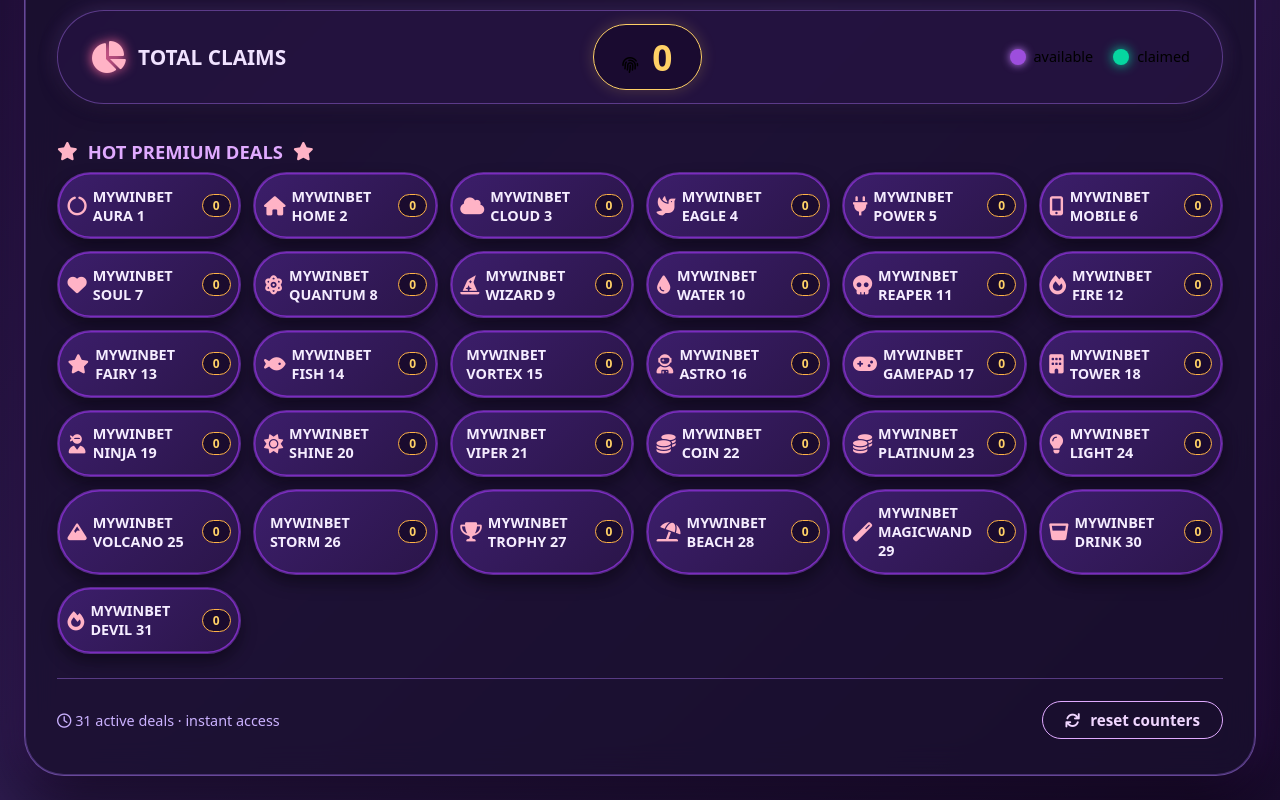
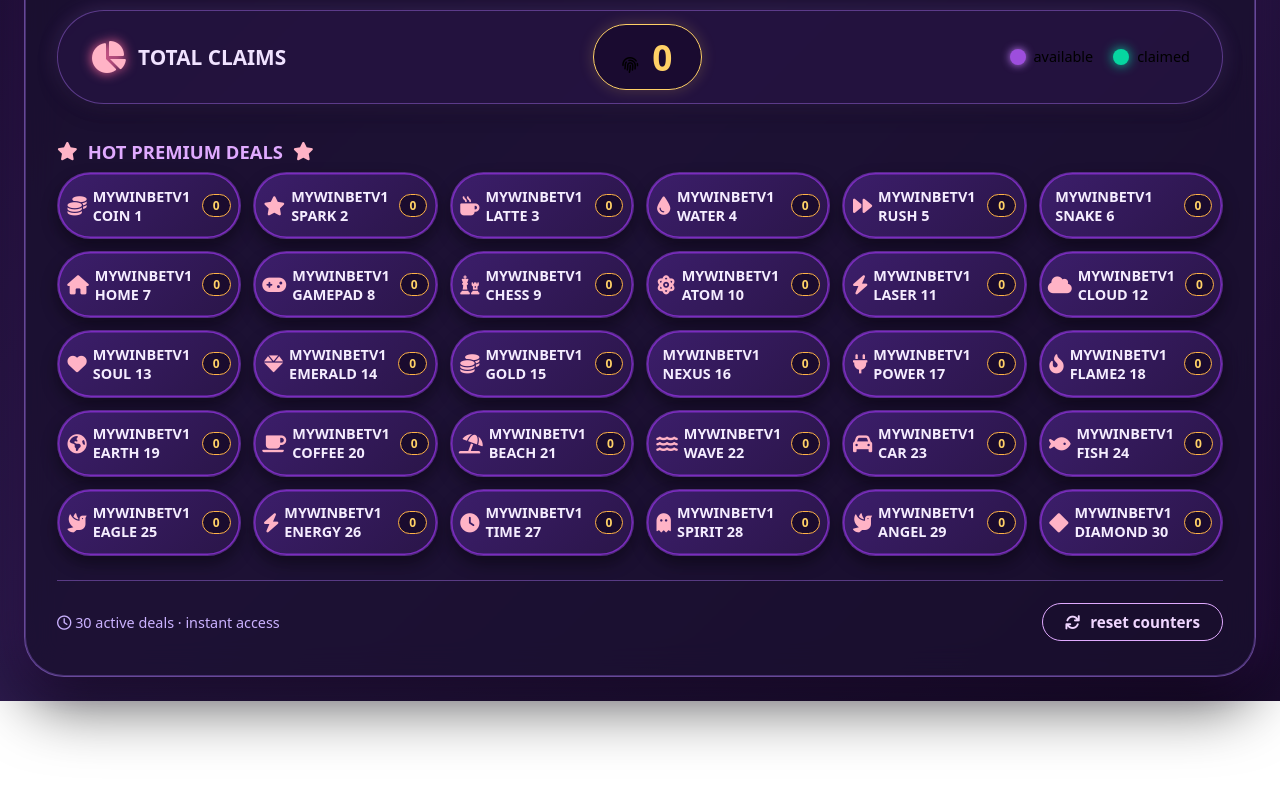
Before and after one commit to loveelywin/Mywinbet, a plain HTML site: page index.html in a window 1280 px wide. Shown: the part 468-1268 px from the top of the page. After the commit the page ends 1169 px from the top, so only its background shows below. Drawn offline with Linux system fonts and the light colour scheme.

Commit message:
Update index.html

```diff
--- a/index.html
+++ b/index.html
@@ -3,7 +3,7 @@
 <head>
     <meta charset="UTF-8">
     <meta name="viewport" content="width=device-width, initial-scale=1.0, user-scalable=yes">
-    <title>⚡ Mywinbet · HOT DEALS 🔥</title>
+    <title>⚡ Mywinbetv1 · HOT DEALS 🔥</title>
     <link rel="preconnect" href="https://cdnjs.cloudflare.com">
     <link rel="stylesheet" href="https://cdnjs.cloudflare.com/ajax/libs/font-awesome/6.0.0-beta3/css/all.min.css">
     <style>
@@ -245,8 +245,8 @@
 </head>
 <body>
 <div class="offer-card">
-    <h1><i class="fas fa-crown"></i> Mywinbet DEAL ZONE <i class="fas fa-bolt"></i></h1>
-    <div class="sub-head"><i class="fas fa-fire-flame-curved"></i> 31 PREMIUM OFFERS · ALL ACTIVE <i class="fas fa-gem"></i></div>
+    <h1><i class="fas fa-crown"></i> Mywinbetv1 DEAL ZONE <i class="fas fa-bolt"></i></h1>
+    <div class="sub-head"><i class="fas fa-fire-flame-curved"></i> 30 PREMIUM OFFERS · ALL ACTIVE <i class="fas fa-gem"></i></div>
 
     <div class="popup-settings-wrapper">
         <button class="popup-settings-btn" onclick="openPopupSettings()"><i class="fas fa-cog"></i> ALLOW POPUPS FIRST (OPEN SETTINGS)</button>
@@ -276,80 +276,78 @@
     <div class="section-label"><i class="fas fa-star"></i> HOT PREMIUM DEALS <i class="fas fa-star"></i></div>
     <div class="btn-grid" id="offerGrid">
         <!-- 1 -->
-        <a href="https://asiafilm.org/4/a92457d87110d1242ea266958f9ee656" target="_blank" rel="noopener noreferrer" class="offer-btn" id="btn_1" bn="1"><i class="fas fa-circle-notch"></i> MYWINBET AURA 1 <span class="click-counter" id="count_1">0</span></a>
+        <a href="https://asiafilm.org/4/526624bd90117bd719c4babf59e2bc68" target="_blank" rel="noopener noreferrer" class="offer-btn" id="btn_1" bn="1"><i class="fas fa-coins"></i> MYWINBETV1 COIN 1 <span class="click-counter" id="count_1">0</span></a>
         <!-- 2 -->
-        <a href="https://asiafilm.org/4/93e6f043a6fd8b91bee892e35c5de882" target="_blank" rel="noopener noreferrer" class="offer-btn" id="btn_2" bn="2"><i class="fas fa-home"></i> MYWINBET HOME 2 <span class="click-counter" id="count_2">0</span></a>
+        <a href="https://asiafilm.org/4/0c4b79f862023f7df338f7966811cb5d" target="_blank" rel="noopener noreferrer" class="offer-btn" id="btn_2" bn="2"><i class="fas fa-star"></i> MYWINBETV1 SPARK 2 <span class="click-counter" id="count_2">0</span></a>
         <!-- 3 -->
-        <a href="https://asiafilm.org/4/914c4570785db85f7ccd561bb7626aaf" target="_blank" rel="noopener noreferrer" class="offer-btn" id="btn_3" bn="3"><i class="fas fa-cloud"></i> MYWINBET CLOUD 3 <span class="click-counter" id="count_3">0</span></a>
+        <a href="https://asiafilm.org/4/1259a3b84419f1ecb12df7a8db3ef78f" target="_blank" rel="noopener noreferrer" class="offer-btn" id="btn_3" bn="3"><i class="fas fa-mug-hot"></i> MYWINBETV1 LATTE 3 <span class="click-counter" id="count_3">0</span></a>
         <!-- 4 -->
-        <a href="https://asiafilm.org/4/4113193dc0a4c558c852d537b5bd79f8" target="_blank" rel="noopener noreferrer" class="offer-btn" id="btn_4" bn="4"><i class="fas fa-dove"></i> MYWINBET EAGLE 4 <span class="click-counter" id="count_4">0</span></a>
+        <a href="https://asiafilm.org/4/0adad533c2e094681f2db29dbec9a7fe" target="_blank" rel="noopener noreferrer" class="offer-btn" id="btn_4" bn="4"><i class="fas fa-droplet"></i> MYWINBETV1 WATER 4 <span class="click-counter" id="count_4">0</span></a>
         <!-- 5 -->
-        <a href="https://asiafilm.org/4/d029d17719a0431264baf5af5f99b73e" target="_blank" rel="noopener noreferrer" class="offer-btn" id="btn_5" bn="5"><i class="fas fa-plug"></i> MYWINBET POWER 5 <span class="click-counter" id="count_5">0</span></a>
+        <a href="https://asiafilm.org/4/071fd292f837ebf9d6def06494116560" target="_blank" rel="noopener noreferrer" class="offer-btn" id="btn_5" bn="5"><i class="fas fa-forward"></i> MYWINBETV1 RUSH 5 <span class="click-counter" id="count_5">0</span></a>
         <!-- 6 -->
-        <a href="https://asiafilm.org/4/355fffff7c2ec4558a045ef4ed056ca3" target="_blank" rel="noopener noreferrer" class="offer-btn" id="btn_6" bn="6"><i class="fas fa-mobile-alt"></i> MYWINBET MOBILE 6 <span class="click-counter" id="count_6">0</span></a>
+        <a href="https://asiafilm.org/4/944e774b69c8eb2adc666c2b2ae49c41" target="_blank" rel="noopener noreferrer" class="offer-btn" id="btn_6" bn="6"><i class="fas fa-staff-snake"></i> MYWINBETV1 SNAKE 6 <span class="click-counter" id="count_6">0</span></a>
         <!-- 7 -->
-        <a href="https://asiafilm.org/4/ce146bfeba036589c2efa0fee5b46088" target="_blank" rel="noopener noreferrer" class="offer-btn" id="btn_7" bn="7"><i class="fas fa-heart"></i> MYWINBET SOUL 7 <span class="click-counter" id="count_7">0</span></a>
+        <a href="https://asiafilm.org/4/babbe00760a8efb1e131862a8de6174a" target="_blank" rel="noopener noreferrer" class="offer-btn" id="btn_7" bn="7"><i class="fas fa-home"></i> MYWINBETV1 HOME 7 <span class="click-counter" id="count_7">0</span></a>
         <!-- 8 -->
-        <a href="https://asiafilm.org/4/b3635ef8bef0cef76b431f8c9030455e" target="_blank" rel="noopener noreferrer" class="offer-btn" id="btn_8" bn="8"><i class="fas fa-atom"></i> MYWINBET QUANTUM 8 <span class="click-counter" id="count_8">0</span></a>
+        <a href="https://asiafilm.org/4/46772562a2459494cde9834097875e3a" target="_blank" rel="noopener noreferrer" class="offer-btn" id="btn_8" bn="8"><i class="fas fa-gamepad"></i> MYWINBETV1 GAMEPAD 8 <span class="click-counter" id="count_8">0</span></a>
         <!-- 9 -->
-        <a href="https://asiafilm.org/4/e483e51bee85addd8e18b4b19a9daeb7" target="_blank" rel="noopener noreferrer" class="offer-btn" id="btn_9" bn="9"><i class="fas fa-hat-wizard"></i> MYWINBET WIZARD 9 <span class="click-counter" id="count_9">0</span></a>
+        <a href="https://asiafilm.org/4/e6977f57cd642e66958cea2d0cd38071" target="_blank" rel="noopener noreferrer" class="offer-btn" id="btn_9" bn="9"><i class="fas fa-chess"></i> MYWINBETV1 CHESS 9 <span class="click-counter" id="count_9">0</span></a>
         <!-- 10 -->
-        <a href="https://asiafilm.org/4/dd26eb8d226e944b7fa4d5d564db8580" target="_blank" rel="noopener noreferrer" class="offer-btn" id="btn_10" bn="10"><i class="fas fa-droplet"></i> MYWINBET WATER 10 <span class="click-counter" id="count_10">0</span></a>
+        <a href="https://asiafilm.org/4/4cf41ed91c5dd8095d2077f33dd13569" target="_blank" rel="noopener noreferrer" class="offer-btn" id="btn_10" bn="10"><i class="fas fa-atom"></i> MYWINBETV1 ATOM 10 <span class="click-counter" id="count_10">0</span></a>
         <!-- 11 -->
-        <a href="https://asiafilm.org/4/1c513f19fcde04bf540c063b198f9e52" target="_blank" rel="noopener noreferrer" class="offer-btn" id="btn_11" bn="11"><i class="fas fa-skull"></i> MYWINBET REAPER 11 <span class="click-counter" id="count_11">0</span></a>
+        <a href="https://asiafilm.org/4/134c033a04173071e66c6a965ac9a654" target="_blank" rel="noopener noreferrer" class="offer-btn" id="btn_11" bn="11"><i class="fas fa-bolt"></i> MYWINBETV1 LASER 11 <span class="click-counter" id="count_11">0</span></a>
         <!-- 12 -->
-        <a href="https://asiafilm.org/4/5f4a512546494880b40b0c3fa2660b47" target="_blank" rel="noopener noreferrer" class="offer-btn" id="btn_12" bn="12"><i class="fas fa-fire"></i> MYWINBET FIRE 12 <span class="click-counter" id="count_12">0</span></a>
+        <a href="https://asiafilm.org/4/c73d0822365e8c51d53850bd866398c0" target="_blank" rel="noopener noreferrer" class="offer-btn" id="btn_12" bn="12"><i class="fas fa-cloud"></i> MYWINBETV1 CLOUD 12 <span class="click-counter" id="count_12">0</span></a>
         <!-- 13 -->
-        <a href="https://asiafilm.org/4/c758c3812a367b2423430bb6adb350c9" target="_blank" rel="noopener noreferrer" class="offer-btn" id="btn_13" bn="13"><i class="fas fa-star"></i> MYWINBET FAIRY 13 <span class="click-counter" id="count_13">0</span></a>
+        <a href="https://asiafilm.org/4/109bdaad476a3cd565adc7511cc59a1f" target="_blank" rel="noopener noreferrer" class="offer-btn" id="btn_13" bn="13"><i class="fas fa-heart"></i> MYWINBETV1 SOUL 13 <span class="click-counter" id="count_13">0</span></a>
         <!-- 14 -->
-        <a href="https://asiafilm.org/4/b4389f729e581e32d9a22856fbe926dd" target="_blank" rel="noopener noreferrer" class="offer-btn" id="btn_14" bn="14"><i class="fas fa-fish"></i> MYWINBET FISH 14 <span class="click-counter" id="count_14">0</span></a>
+        <a href="https://asiafilm.org/4/efd6533c312abc2aa793bedaf2c24133" target="_blank" rel="noopener noreferrer" class="offer-btn" id="btn_14" bn="14"><i class="fas fa-gem"></i> MYWINBETV1 EMERALD 14 <span class="click-counter" id="count_14">0</span></a>
         <!-- 15 -->
-        <a href="https://asiafilm.org/4/67234541f10e693d74d44e811aaa8ea0" target="_blank" rel="noopener noreferrer" class="offer-btn" id="btn_15" bn="15"><i class="fas fa-hurricane"></i> MYWINBET VORTEX 15 <span class="click-counter" id="count_15">0</span></a>
+        <a href="https://asiafilm.org/4/f6aea95c7d2ad461024a59a68fe780ef" target="_blank" rel="noopener noreferrer" class="offer-btn" id="btn_15" bn="15"><i class="fas fa-coins"></i> MYWINBETV1 GOLD 15 <span class="click-counter" id="count_15">0</span></a>
         <!-- 16 -->
-        <a href="https://asiafilm.org/4/cb6086146498c339e124b8b59b988703" target="_blank" rel="noopener noreferrer" class="offer-btn" id="btn_16" bn="16"><i class="fas fa-user-astronaut"></i> MYWINBET ASTRO 16 <span class="click-counter" id="count_16">0</span></a>
+        <a href="https://asiafilm.org/4/dd3cd6fca20ec8a031f58a974aaba944" target="_blank" rel="noopener noreferrer" class="offer-btn" id="btn_16" bn="16"><i class="fas fa-circle-nodes"></i> MYWINBETV1 NEXUS 16 <span class="click-counter" id="count_16">0</span></a>
         <!-- 17 -->
-        <a href="https://asiafilm.org/4/efc74b57a4483ff87d25cfd31b18ec7a" target="_blank" rel="noopener noreferrer" class="offer-btn" id="btn_17" bn="17"><i class="fas fa-gamepad"></i> MYWINBET GAMEPAD 17 <span class="click-counter" id="count_17">0</span></a>
+        <a href="https://asiafilm.org/4/d20af28be58536807460e8ef5a3403be" target="_blank" rel="noopener noreferrer" class="offer-btn" id="btn_17" bn="17"><i class="fas fa-plug"></i> MYWINBETV1 POWER 17 <span class="click-counter" id="count_17">0</span></a>
         <!-- 18 -->
-        <a href="https://asiafilm.org/4/0e0e999607abdfc3d80416858b290ef9" target="_blank" rel="noopener noreferrer" class="offer-btn" id="btn_18" bn="18"><i class="fas fa-building"></i> MYWINBET TOWER 18 <span class="click-counter" id="count_18">0</span></a>
+        <a href="https://asiafilm.org/4/11312b9e67efc272085a96e078c339c0" target="_blank" rel="noopener noreferrer" class="offer-btn" id="btn_18" bn="18"><i class="fas fa-fire-alt"></i> MYWINBETV1 FLAME2 18 <span class="click-counter" id="count_18">0</span></a>
         <!-- 19 -->
-        <a href="https://asiafilm.org/4/4a6e7dea5f7f8f5ee6c2d5a6d7248351" target="_blank" rel="noopener noreferrer" class="offer-btn" id="btn_19" bn="19"><i class="fas fa-user-ninja"></i> MYWINBET NINJA 19 <span class="click-counter" id="count_19">0</span></a>
+        <a href="https://asiafilm.org/4/c0c70d58019269b11ad3913da71910c6" target="_blank" rel="noopener noreferrer" class="offer-btn" id="btn_19" bn="19"><i class="fas fa-earth-americas"></i> MYWINBETV1 EARTH 19 <span class="click-counter" id="count_19">0</span></a>
         <!-- 20 -->
-        <a href="https://asiafilm.org/4/b712ab68ecdf5d1e3378c0a073aa149f" target="_blank" rel="noopener noreferrer" class="offer-btn" id="btn_20" bn="20"><i class="fas fa-sun"></i> MYWINBET SHINE 20 <span class="click-counter" id="count_20">0</span></a>
+        <a href="https://asiafilm.org/4/a2d4b9422eaa34aa5ca4b77ed9f1e48a" target="_blank" rel="noopener noreferrer" class="offer-btn" id="btn_20" bn="20"><i class="fas fa-coffee"></i> MYWINBETV1 COFFEE 20 <span class="click-counter" id="count_20">0</span></a>
         <!-- 21 -->
-        <a href="https://asiafilm.org/4/41b0c9eb3605e189a72637d433a1faa1" target="_blank" rel="noopener noreferrer" class="offer-btn" id="btn_21" bn="21"><i class="fas fa-staff-snake"></i> MYWINBET VIPER 21 <span class="click-counter" id="count_21">0</span></a>
+        <a href="https://asiafilm.org/4/c5e93bdb9ca55c90c8443af92c1ea493" target="_blank" rel="noopener noreferrer" class="offer-btn" id="btn_21" bn="21"><i class="fas fa-umbrella-beach"></i> MYWINBETV1 BEACH 21 <span class="click-counter" id="count_21">0</span></a>
         <!-- 22 -->
-        <a href="https://asiafilm.org/4/376936897fdb0bb3c35aa9bd3d73009e" target="_blank" rel="noopener noreferrer" class="offer-btn" id="btn_22" bn="22"><i class="fas fa-coins"></i> MYWINBET COIN 22 <span class="click-counter" id="count_22">0</span></a>
+        <a href="https://asiafilm.org/4/29298bf43379edbab5d713ad90cc84ca" target="_blank" rel="noopener noreferrer" class="offer-btn" id="btn_22" bn="22"><i class="fas fa-water"></i> MYWINBETV1 WAVE 22 <span class="click-counter" id="count_22">0</span></a>
         <!-- 23 -->
-        <a href="https://asiafilm.org/4/47d2e4a00972e337e2f8d51ad7fb0e5e" target="_blank" rel="noopener noreferrer" class="offer-btn" id="btn_23" bn="23"><i class="fas fa-coins"></i> MYWINBET PLATINUM 23 <span class="click-counter" id="count_23">0</span></a>
+        <a href="https://asiafilm.org/4/dc93e8128f9c3d6702642f80a1a19e9c" target="_blank" rel="noopener noreferrer" class="offer-btn" id="btn_23" bn="23"><i class="fas fa-car"></i> MYWINBETV1 CAR 23 <span class="click-counter" id="count_23">0</span></a>
         <!-- 24 -->
-        <a href="https://asiafilm.org/4/d3f89a661188b7576c2dbab66890f9ad" target="_blank" rel="noopener noreferrer" class="offer-btn" id="btn_24" bn="24"><i class="fas fa-lightbulb"></i> MYWINBET LIGHT 24 <span class="click-counter" id="count_24">0</span></a>
+        <a href="https://asiafilm.org/4/30f89ab22bba09a7bae48ffd1333f8ee" target="_blank" rel="noopener noreferrer" class="offer-btn" id="btn_24" bn="24"><i class="fas fa-fish"></i> MYWINBETV1 FISH 24 <span class="click-counter" id="count_24">0</span></a>
         <!-- 25 -->
-        <a href="https://asiafilm.org/4/d91e4539bef3d6fb289bc79afd773dbc" target="_blank" rel="noopener noreferrer" class="offer-btn" id="btn_25" bn="25"><i class="fas fa-mountain"></i> MYWINBET VOLCANO 25 <span class="click-counter" id="count_25">0</span></a>
+        <a href="https://asiafilm.org/4/60f20b103592bdb8ba70dea41e11780b" target="_blank" rel="noopener noreferrer" class="offer-btn" id="btn_25" bn="25"><i class="fas fa-dove"></i> MYWINBETV1 EAGLE 25 <span class="click-counter" id="count_25">0</span></a>
         <!-- 26 -->
-        <a href="https://asiafilm.org/4/b7336198a5b8d399e968c330af8452d7" target="_blank" rel="noopener noreferrer" class="offer-btn" id="btn_26" bn="26"><i class="fas fa-cloud-bolt"></i> MYWINBET STORM 26 <span class="click-counter" id="count_26">0</span></a>
+        <a href="https://asiafilm.org/4/966ca4016df9664be7154d3fcaebcd6f" target="_blank" rel="noopener noreferrer" class="offer-btn" id="btn_26" bn="26"><i class="fas fa-bolt"></i> MYWINBETV1 ENERGY 26 <span class="click-counter" id="count_26">0</span></a>
         <!-- 27 -->
-        <a href="https://asiafilm.org/4/230738097dfd0201979656f55b424939" target="_blank" rel="noopener noreferrer" class="offer-btn" id="btn_27" bn="27"><i class="fas fa-trophy"></i> MYWINBET TROPHY 27 <span class="click-counter" id="count_27">0</span></a>
+        <a href="https://asiafilm.org/4/0c96c50f016d33e7ef854782137f78fc" target="_blank" rel="noopener noreferrer" class="offer-btn" id="btn_27" bn="27"><i class="fas fa-clock"></i> MYWINBETV1 TIME 27 <span class="click-counter" id="count_27">0</span></a>
         <!-- 28 -->
-        <a href="https://asiafilm.org/4/f1f1a5c0c33dcf8153cd4ab61eb8d4c4" target="_blank" rel="noopener noreferrer" class="offer-btn" id="btn_28" bn="28"><i class="fas fa-umbrella-beach"></i> MYWINBET BEACH 28 <span class="click-counter" id="count_28">0</span></a>
+        <a href="https://asiafilm.org/4/aa16e30ffed244874d81f50701ee6134" target="_blank" rel="noopener noreferrer" class="offer-btn" id="btn_28" bn="28"><i class="fas fa-ghost"></i> MYWINBETV1 SPIRIT 28 <span class="click-counter" id="count_28">0</span></a>
         <!-- 29 -->
-        <a href="https://asiafilm.org/4/bbafeefae004365c86612b18fec06852" target="_blank" rel="noopener noreferrer" class="offer-btn" id="btn_29" bn="29"><i class="fas fa-magic"></i> MYWINBET MAGICWAND 29 <span class="click-counter" id="count_29">0</span></a>
+        <a href="https://asiafilm.org/4/a60a526fef12467c391cc42b024b594d" target="_blank" rel="noopener noreferrer" class="offer-btn" id="btn_29" bn="29"><i class="fas fa-dove"></i> MYWINBETV1 ANGEL 29 <span class="click-counter" id="count_29">0</span></a>
         <!-- 30 -->
-        <a href="https://asiafilm.org/4/36dccb539f7c0007683df957fa216102" target="_blank" rel="noopener noreferrer" class="offer-btn" id="btn_30" bn="30"><i class="fas fa-glass-whiskey"></i> MYWINBET DRINK 30 <span class="click-counter" id="count_30">0</span></a>
-        <!-- 31 -->
-        <a href="https://asiafilm.org/4/b095bfc37cd57e9a05b98389368f22a6" target="_blank" rel="noopener noreferrer" class="offer-btn" id="btn_31" bn="31"><i class="fas fa-fire"></i> MYWINBET DEVIL 31 <span class="click-counter" id="count_31">0</span></a>
+        <a href="https://asiafilm.org/4/92bbeb5f16ebcf910a623b4ae56b5af3" target="_blank" rel="noopener noreferrer" class="offer-btn" id="btn_30" bn="30"><i class="fas fa-diamond"></i> MYWINBETV1 DIAMOND 30 <span class="click-counter" id="count_30">0</span></a>
     </div>
 
     <div class="card-footer">
-        <span><i class="far fa-clock"></i> 31 active deals · instant access</span>
+        <span><i class="far fa-clock"></i> 30 active deals · instant access</span>
         <div class="reset-link" onclick="resetAllCounters()"><i class="fas fa-arrows-rotate"></i> reset counters</div>
     </div>
 </div>
 
 <script>
-    const btnsTotal = 31;
+    const btnsTotal = 30;
     let cMap = {};
     for (let i=1; i<=btnsTotal; i++) cMap['btn_'+i] = 0;
-    const STORE = 'mega_31_generated', RKEY = 'auto_rounds_v8', LKEY = 'auto_limit_v1';
+    const STORE = 'mega_30_generated', RKEY = 'auto_rounds_v8', LKEY = 'auto_limit_v1';
 
     function lCounts() { try { let s=localStorage.getItem(STORE); if(s) { let p=JSON.parse(s); for(let k in cMap) if(typeof p[k]==='number') cMap[k]=p[k]; } } catch(e){} }
     function sCounts() { try { localStorage.setItem(STORE, JSON.stringify(cMap)); } catch(e){} }
@@ -372,7 +370,7 @@
         if(a){a.document.write(`<html><head><title>Allow Popups</title><style>body{font-family:sans-serif;background:#1a0b2e;color:#fff;text-align:center;padding:40px;line-height:1.8;}.steps{background:#2d1b4e;padding:25px;border-radius:15px;display:inline-block;text-align:left;margin:20px;}.highlight{color:#ffd166;font-weight:bold;}code{background:#000;padding:4px 10px;border-radius:6px;color:#ffd166;font-size:16px;}button{background:#ff6b9d;color:#fff;border:none;padding:12px 30px;border-radius:30px;font-size:16px;cursor:pointer;margin-top:15px;}</style></head><body><h1>Allow Popups</h1><div class="steps"><p>Step 1: Copy URL:</p><p><code>chrome://settings/content/popups</code></p><p>Step 2: Open new tab (Ctrl+T)</p><p>Step 3: Paste & Enter</p><p>Step 4: Allow this site</p><p>Step 5: Come back & START</p></div><button onclick="navigator.clipboard.writeText('chrome://settings/content/popups').then(function(){}).catch(function(){})">COPY SETTINGS URL</button></body></html>`);a.document.close();}
     }
 
-    function gRounds() { try { let s=localStorage.getItem(RKEY); return s ? parseInt(s) : 1; } catch(e){ return 1; } }
+    function gRounds() { try { let s=localStorage.getItem(RKEY); return s ? parseInt(s) : 3; } catch(e){ return 3; } }
     function gLimit() { try { let s=localStorage.getItem(LKEY); if(!s) return 0; let v=parseInt(s); return (isNaN(v)||v<0) ? 0 : v; } catch(e){ return 0; } }
 
     function saveRoundSetting() {
```
